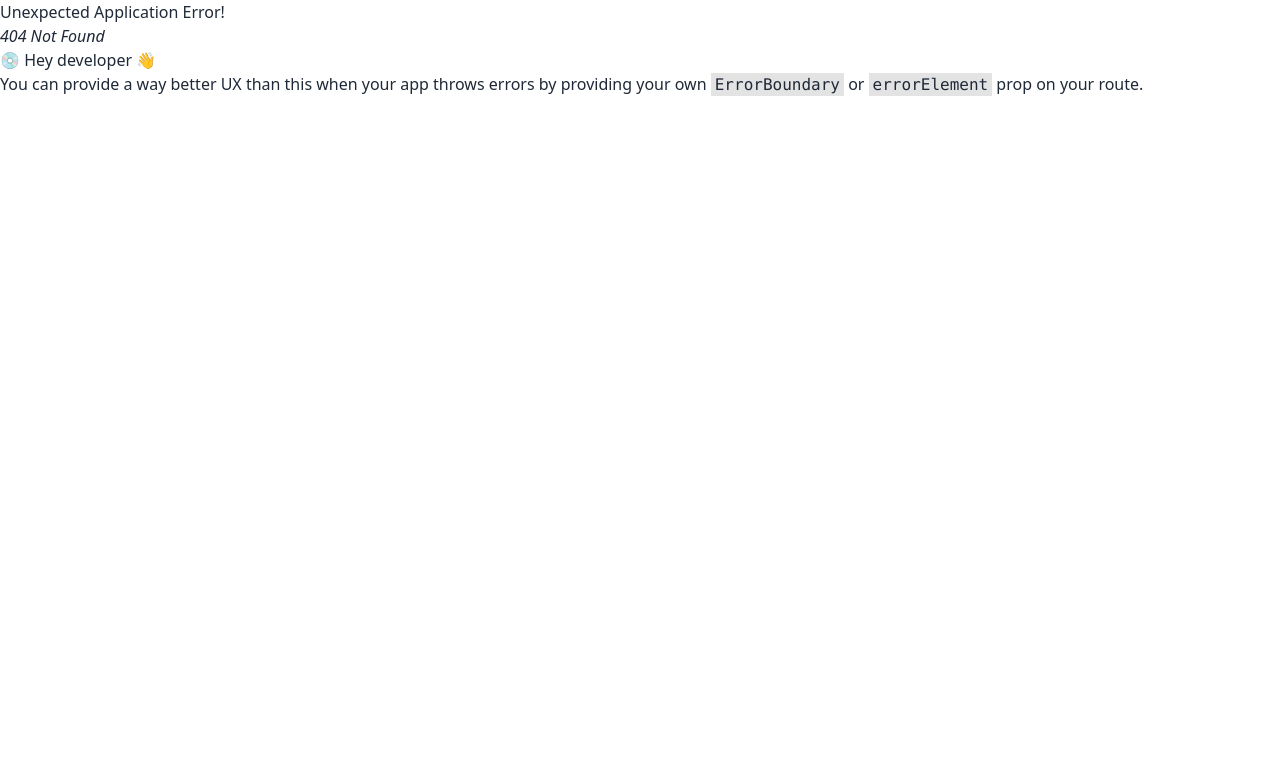
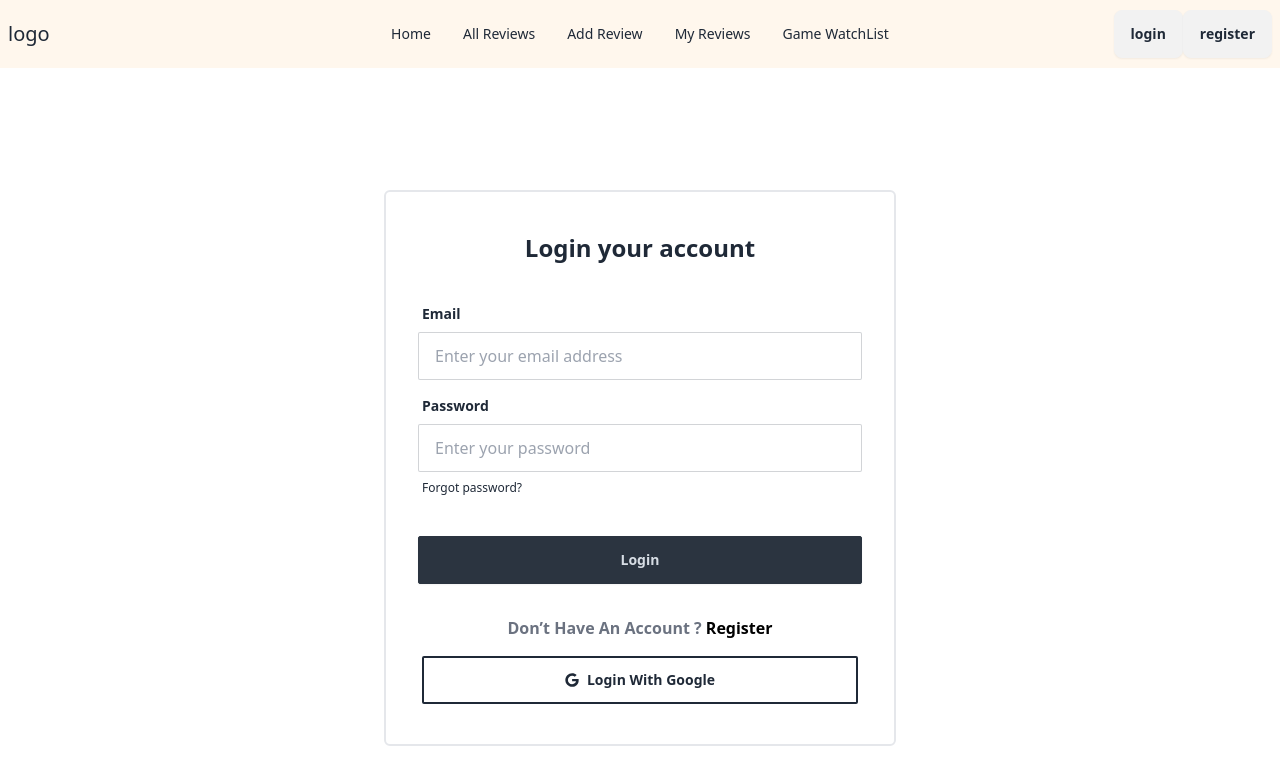
Before and after one commit to babladey275/chill-gamer-client, a React (Vite) app: page /auth/login in a window 1280 px wide. Before the commit this address had no page. Shown: the top 784 px of the page. Built offline with nearby package versions, Linux system fonts and the light colour scheme.

Commit message:
added login form

```diff
--- a/package.json
+++ b/package.json
@@ -13,6 +13,7 @@
     "firebase": "^11.0.2",
     "react": "^18.3.1",
     "react-dom": "^18.3.1",
+    "react-icons": "^5.4.0",
     "react-router-dom": "^7.0.2",
     "sweetalert2": "^11.14.5"
   },
--- a/src/components/Navbar.jsx
+++ b/src/components/Navbar.jsx
@@ -57,7 +57,12 @@ const Navbar = () => {
           <ul className="menu menu-horizontal px-1">{links}</ul>
         </div>
         <div className="navbar-end">
-          <button className="btn">login</button>
+          <Link to={"/auth/login"} className="btn">
+            login
+          </Link>
+          <Link to={"/auth/register"} className="btn">
+            register
+          </Link>
         </div>
       </div>
     </div>
--- /dev/null
+++ b/src/layouts/AuthLayout.jsx
@@ -0,0 +1,18 @@
+import { Outlet } from "react-router-dom";
+import Navbar from "../components/Navbar";
+
+const AuthLayout = () => {
+  return (
+    <div>
+      <header>
+        <Navbar></Navbar>
+      </header>
+      <main>
+        <Outlet></Outlet>
+      </main>
+      <footer></footer>
+    </div>
+  );
+};
+
+export default AuthLayout;
--- /dev/null
+++ b/src/pages/Login.jsx
@@ -0,0 +1,67 @@
+import { FaGoogle } from "react-icons/fa";
+import { Link } from "react-router-dom";
+
+const Login = () => {
+  return (
+    <div className="flex justify-center items-center min-h-screen">
+      <div className="card bg-base-100 w-full max-w-lg border-2 shrink-0 rounded-md md:py-10 py-5">
+        <h2 className="text-2xl font-semibold text-center">
+          Login your account
+        </h2>
+        <form className="card-body">
+          <div className="form-control">
+            <label className="label">
+              <span className="label-text font-semibold">Email</span>
+            </label>
+            <input
+              name="email"
+              type="email"
+              placeholder="Enter your email address"
+              className="input input-bordered rounded-sm"
+              required
+            />
+          </div>
+          <div className="form-control">
+            <label className="label">
+              <span className="label-text font-semibold">Password</span>
+            </label>
+            <input
+              name="password"
+              type="password"
+              placeholder="Enter your password"
+              className="input input-bordered rounded-sm"
+              required
+            />
+            <label className="label">
+              <Link className="label-text-alt link link-hover">
+                Forgot password?
+              </Link>
+            </label>
+          </div>
+          <div className="form-control mt-6">
+            <button className="btn btn-neutral rounded-sm">Login</button>
+          </div>
+        </form>
+        <p className="text-center font-semibold text-gray-500">
+          Don’t Have An Account ?{" "}
+          <Link
+            to={"/auth/register"}
+            className="hover:underline font-bold text-black"
+          >
+            Register
+          </Link>
+        </p>
+        <div className="w-[86%] mx-auto">
+          <button className="btn btn-outline border-2 btn-neutral w-full rounded-sm mt-4 mx-auto">
+            <span>
+              <FaGoogle></FaGoogle>
+            </span>
+            Login With Google
+          </button>
+        </div>
+      </div>
+    </div>
+  );
+};
+
+export default Login;
--- /dev/null
+++ b/src/pages/Register.jsx
@@ -0,0 +1,5 @@
+const Register = () => {
+  return <div></div>;
+};
+
+export default Register;
```
Also changed, not shown: src/routes/router.jsx (+17 -0 lines), 1 other file (tests, documents, lock files or other folders).
